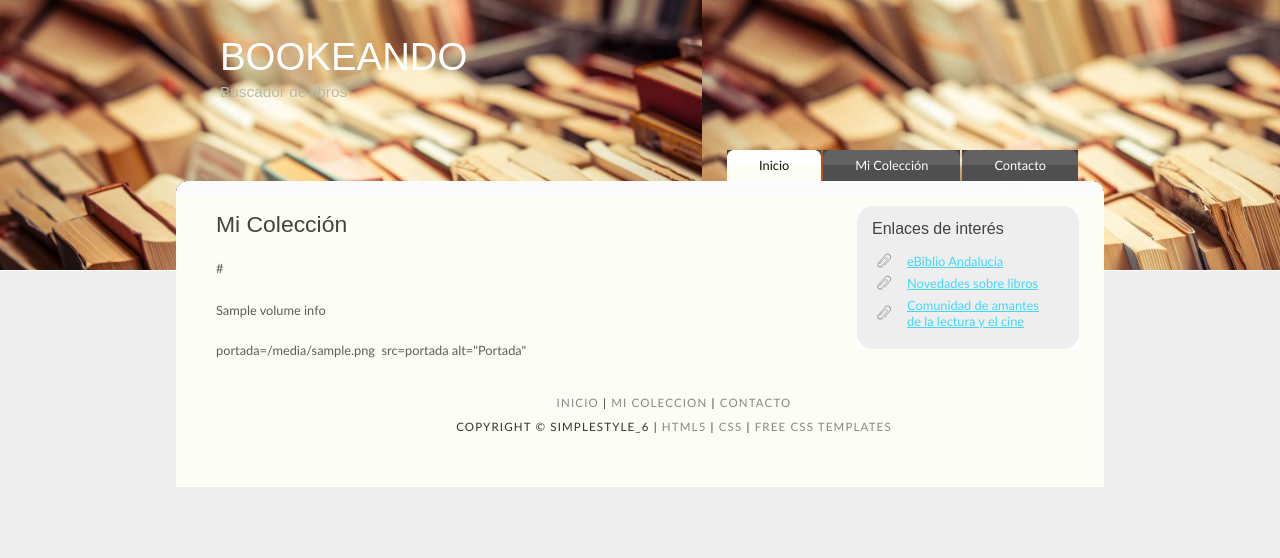
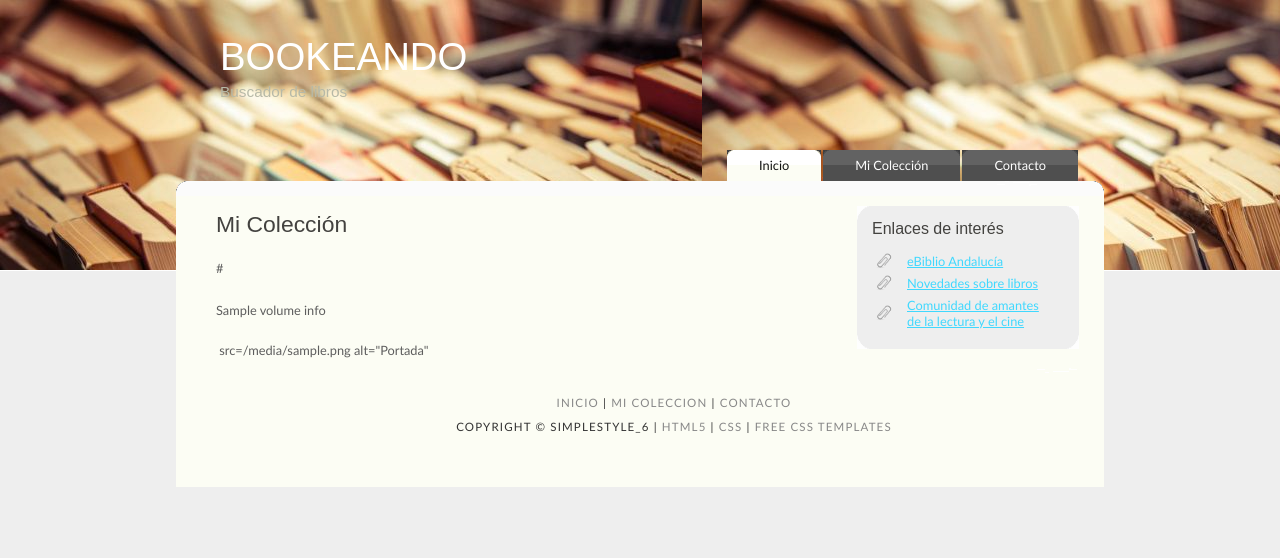
Before and after one commit to FranHuzon/Proyecto_LM, a Flask app: template templates/mi_coleccion.html in a window 1280 px wide. Shown: the top 558 px of the page. Run offline with Flask 2, Linux system fonts and the light colour scheme; the template is opened without the code that fills it: most values are stand-ins (such as "Sample title", 1, 10 or a date in 2020).

Commit message:
Cambios en la etiqueta img de mi_coleccion.html

```diff
--- a/templates/mi_coleccion.html
+++ b/templates/mi_coleccion.html
@@ -4,7 +4,6 @@
 {% for i in l %}
 <p>{{i["selfLink"]}}</p>
 <p>{{i["volumeInfo"]["title"]}}</p>
-portada={{i["volumeInfo"]["imageLinks[smallThumbnails"]}}
-<img> src=portada alt="Portada"</img>
+<img> src={{i["volumeInfo"]["imageLinks[smallThumbnails"]}} alt="Portada"</img>
 {%endfor%}
 {%endblock%}
```
